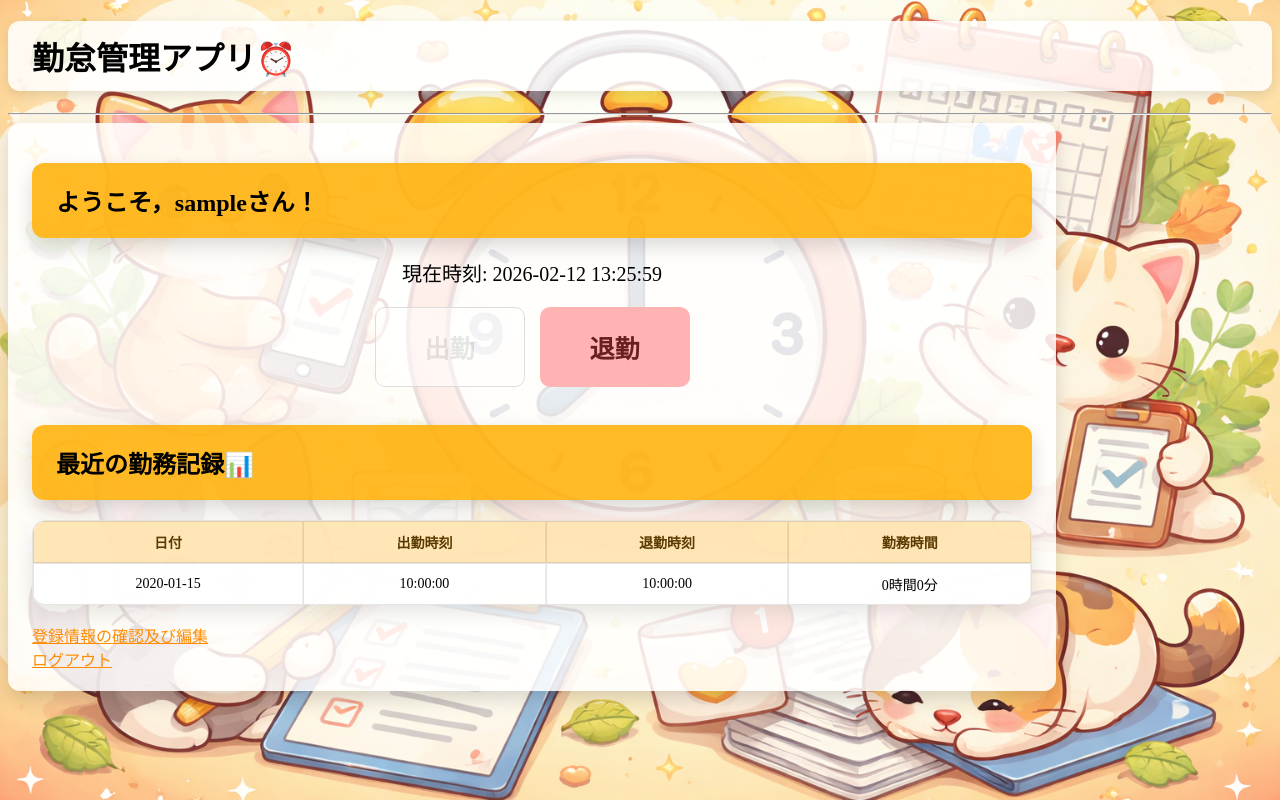
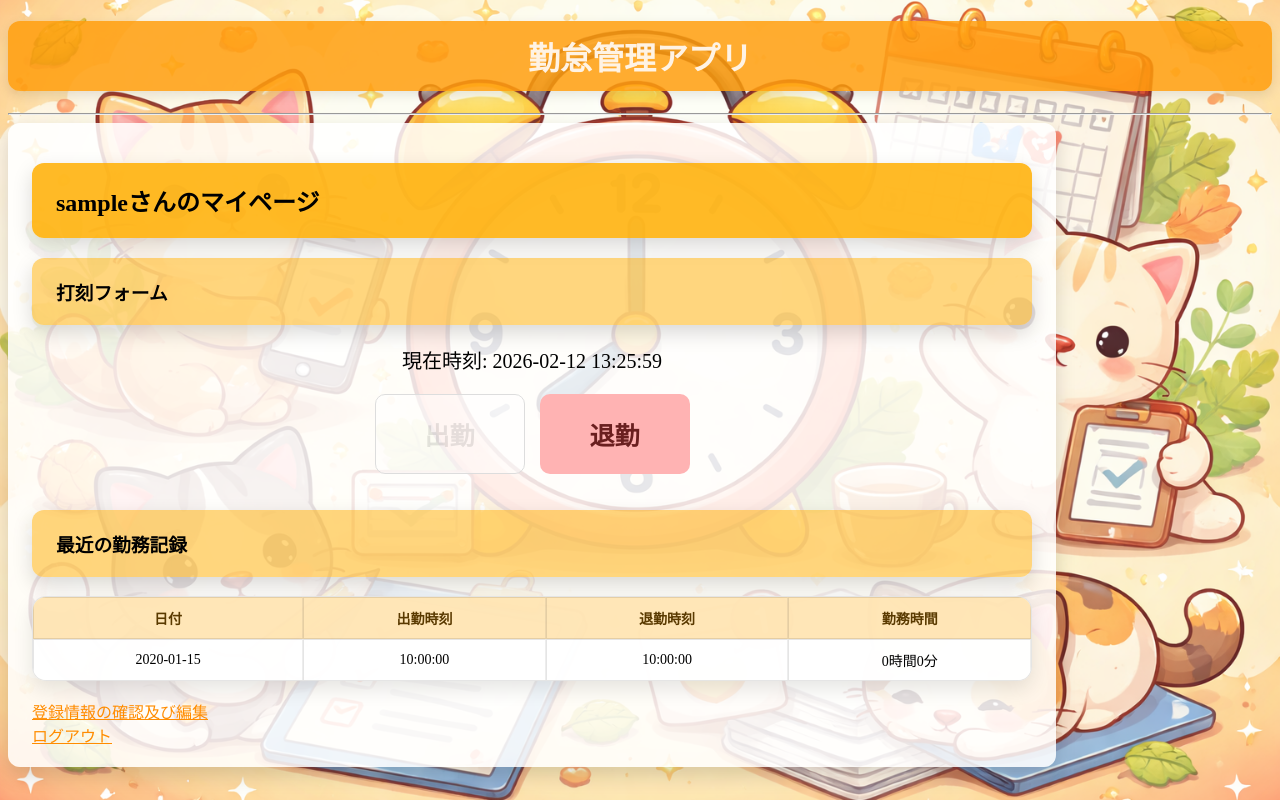
Before and after one commit to Urara2438/Attendance_app, a Flask app: page /mypage in a window 1280 px wide. Run offline with Flask 3, Linux system fonts and the light colour scheme; a user stored in the database is signed in; tables that the repository leaves empty hold one stand-in row (values such as "Sample post"); some libraries are stand-ins or nearby versions.

Commit message:
add css 2

```diff
--- a/static/index.css
+++ b/static/index.css
@@ -6,11 +6,14 @@ html {
 
 /*ヘッダー----------------------------------------------------------------------------------------*/
 h1 {
+    color: rgb(255, 243, 228);
+    text-align: center;
     top: 0; /* 上から0pxの位置に固定 */
     padding: 1.2rem 2.4rem; /* 上下12px、左右24pxの余白 */
     border-radius: 1.2rem;
     box-shadow: 0 0.4rem 1.2rem rgba(0, 0, 0, 0.1); /* 影の追加 */
-    background: rgba(255, 255, 255, 0.85); /* 半透明の白背景 */
+    background: rgba(255, 158, 14, 0.85); /* 半透明の白背景 */
+    max-width: auto;
 }
 
 h2 {
@@ -51,11 +54,6 @@ body {
     background-position: center;
 }
 
-/*タグごとの設定----------------------------------------------------------------------------------------*/
-/* 見出しのテキストの色 */
-h1 {
-    color: black;
-}
 
 /* フォームの行のスタイル */
 .form-row {
--- a/templates/admin.html
+++ b/templates/admin.html
@@ -9,7 +9,7 @@
 </head>
 
 <body>
-    <h1>勤怠管理アプリ⏰️</h1>
+    <h1>勤怠管理アプリ</h1>
     <hr>
     <div class="login-card-large">
     <h2>管理者ページ🛠️</h2>
--- a/templates/admin_login.html
+++ b/templates/admin_login.html
@@ -7,7 +7,7 @@
     <link rel="stylesheet" href="{{ url_for('static', filename='index.css') }}">
 </head>
 <body>
-    <h1>勤怠管理アプリ⏰️</h1>
+    <h1>勤怠管理アプリ</h1>
     <hr>
     <div class="login-card-large">
     <h2>管理者ログイン🛠️</h2>
--- a/templates/details.html
+++ b/templates/details.html
@@ -7,7 +7,7 @@
     <link rel="stylesheet" href="{{ url_for('static', filename='index.css') }}">
 </head>
 <body>
-    <h1>勤怠管理アプリ⏰️</h1>
+    <h1>勤怠管理アプリ</h1>
     <hr>
     <div class="login-card-large">
     <h2>ユーザー詳細👤</h2>
--- a/templates/edit.html
+++ b/templates/edit.html
@@ -7,7 +7,7 @@
     <link rel="stylesheet" href="{{ url_for('static', filename='index.css') }}">
 </head>
 <body>
-    <h1>勤怠管理アプリ⏰️</h1>
+    <h1>勤怠管理アプリ</h1>
     <hr>
     <div class="login-card">
     <h2>登録情報の編集</h2>
--- a/templates/index.html
+++ b/templates/index.html
@@ -9,7 +9,7 @@
 </head>
 
 <body>
-    <h1>勤怠管理アプリ⏰️</h1>
+    <h1>勤怠管理アプリ</h1>
     <hr>
     <div class="login-card">
     <h2>ログイン👤🔓️</h2>
--- a/templates/mypage.html
+++ b/templates/mypage.html
@@ -9,10 +9,11 @@
 </head>
 
 <body>
-    <h1>勤怠管理アプリ⏰️</h1>
+    <h1>勤怠管理アプリ</h1>
     <hr>
     <div class="login-card-large">
-    <h2>ようこそ，{{ user.username }}さん！</h2>
+    <h2>{{ user.username }}さんのマイページ</h2>
+    <h3>打刻フォーム</h3>
     <p style="text-align: center; font-size: 2rem;">現在時刻: {{ now.strftime("%Y-%m-%d %H:%M:%S") }}</p>
 
     <!--出勤退勤ボタン-->
@@ -34,7 +35,7 @@
     <br>
 
     <!--最近の勤務記録-->
-    <h2>最近の勤務記録📊</h2>
+    <h3>最近の勤務記録</h3>
     <table border="2" class="cute-table">
     <tr>
         <th>日付</th>
--- a/templates/signup.html
+++ b/templates/signup.html
@@ -9,7 +9,7 @@
 </head>
 
 <body>
-    <h1>勤怠管理アプリ⏰️</h1>
+    <h1>勤怠管理アプリ</h1>
     <hr>
     <div class="login-card">
     <h2>サインアップ👤➕️</h2>
```
